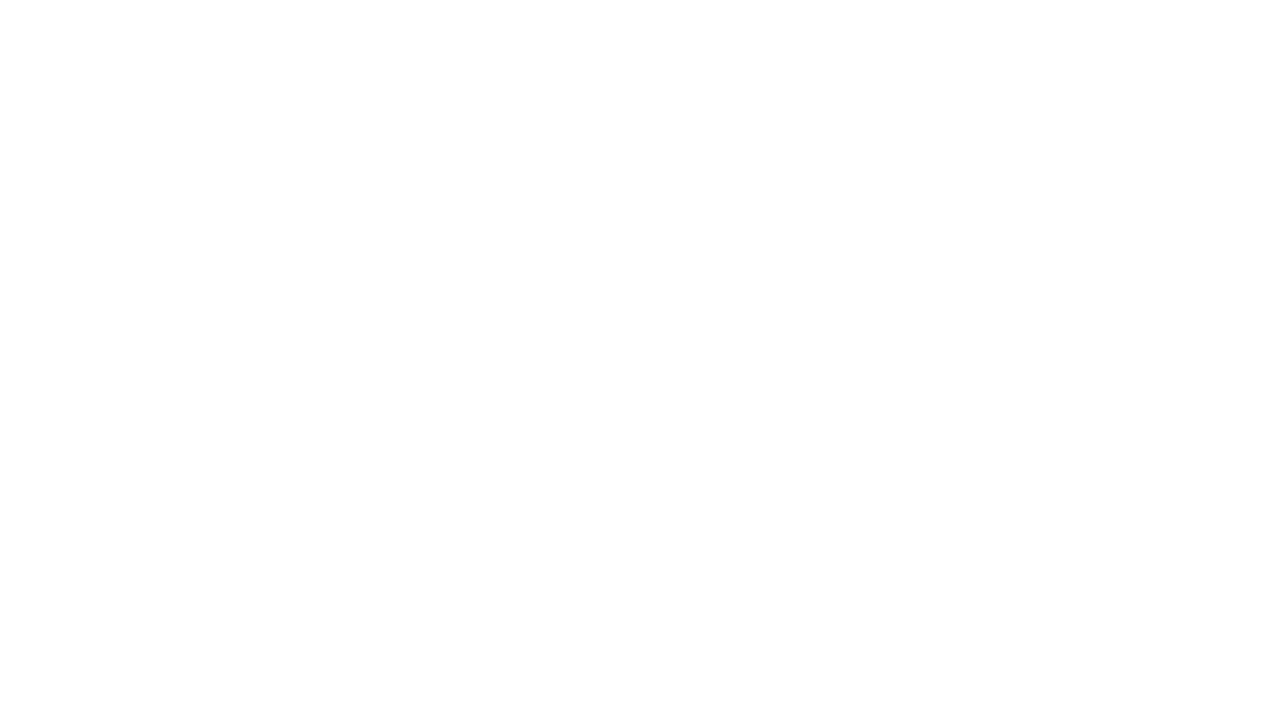
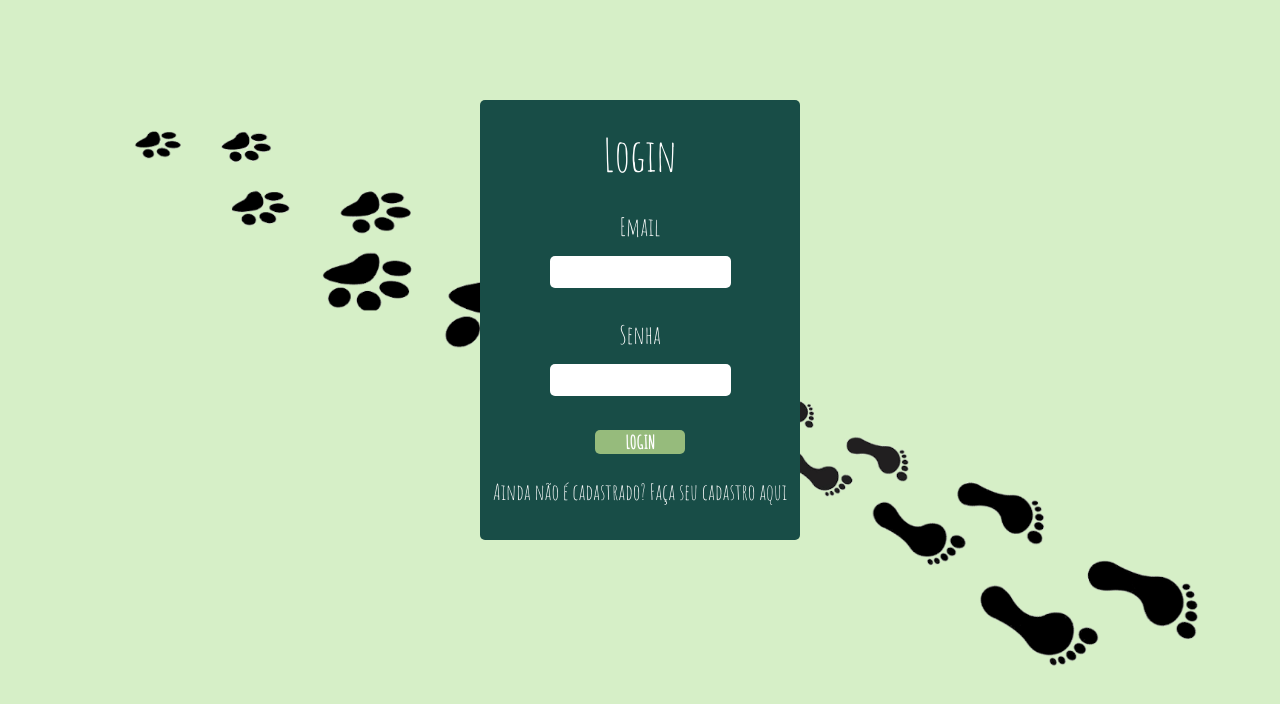
Before and after one commit to fernandochi/Adote_um_humano, a React (Create React App) app: page /login in a window 1280 px wide. Shown: the top 704 px of the page. Built offline with nearby package versions, Linux system fonts and the light colour scheme.

Commit message:
feat: Add Login route
feat: Add Login page and stilyzed it.

```diff
--- a/src/App.js
+++ b/src/App.js
@@ -1,5 +1,7 @@
-import { Route, Link, Switch } from "react-router-dom";
+import { Route, Switch } from "react-router-dom";
 import RegisterUser from "./pages/Register";
+import LoginUser from "./pages/Login";
+
 const App = () => {
   return (
     <>
@@ -8,6 +10,11 @@ const App = () => {
         <Route exact path="/">
           <h1>awasome app</h1>
         </Route>
+
+        <Route exact path="/login">
+          <LoginUser />
+        </Route>
+
         <Route path="/register">
           <RegisterUser />
         </Route>
--- a/src/pages/Login/index.js
+++ b/src/pages/Login/index.js
@@ -0,0 +1,56 @@
+import * as yup from "yup";
+import { yupResolver } from "@hookform/resolvers/yup";
+import { useForm } from "react-hook-form";
+import { useHistory } from "react-router-dom";
+import {
+  Container,
+  Title,
+  Form,
+  Label,
+  Input,
+  Errors,
+  Button,
+  Link,
+} from "./style";
+
+const LoginUser = () => {
+  const history = useHistory();
+  let schema = yup.object().shape({
+    email: yup.string().email("Email inválido").required("Campo obrigatório"),
+    password: yup
+      .string()
+      .min(6, "Campo com no mínimo 6 caracteres")
+      .required("Campo obrigatório"),
+  });
+
+  const { register, handleSubmit, errors } = useForm({
+    resolver: yupResolver(schema),
+  });
+
+  const handleForm = (data) => {
+    console.log(data);
+  };
+
+  return (
+    <Container>
+      <Form onSubmit={handleSubmit(handleForm)}>
+        <Title>Login</Title>
+
+        <Label htmlFor="email">Email</Label>
+        <Input name="email" ref={register} />
+        <Errors>{errors.email?.message}</Errors>
+
+        <Label htmlFor="password">Senha</Label>
+        <Input name="password" type="password" ref={register} />
+        <Errors>{errors.password?.message}</Errors>
+
+        <Button type="submit">Login</Button>
+        <Link onClick={() => history.push("/register")}>
+          Ainda não é cadastrado? Faça seu cadastro aqui
+        </Link>
+      </Form>
+    </Container>
+  );
+};
+
+export default LoginUser;
--- a/src/pages/Login/style.js
+++ b/src/pages/Login/style.js
@@ -0,0 +1,109 @@
+import styled from "styled-components";
+
+import BackgroundImage3 from "../../components/images/Background3.png";
+
+const Container = styled.div`
+  width: 100vw;
+  height: 100vh;
+  color: white;
+  background-image: url(${BackgroundImage3});
+  background-repeat: no-repeat;
+  background-size: cover;
+  background-position: center;
+  font-family: "Amatic SC", cursive;
+  @media (min-width: 768px) {
+    padding-top: 50px;
+  }
+
+  @media (min-width: 1100px) {
+    padding-top: 100px;
+  }
+
+  @media (min-width: 2000px) {
+    padding-top: 175px;
+  }
+`;
+
+const Title = styled.h1`
+  text-align: center;
+  font-size: 45px;
+  padding-bottom: 20px;
+`;
+
+const Form = styled.form`
+  background-color: #184d47;
+  display: flex;
+  flex-direction: column;
+  align-items: center;
+  justify-content: space-evenly;
+  width: 100%;
+  height: 100%;
+  padding: 15px 10px 10px 10px;
+  border-radius: 5px;
+
+  @media (min-width: 768px) {
+    margin: 0 auto;
+    min-width: 319px;
+    max-width: 30vw;
+    height: 65vh;
+  }
+
+  @media (min-width: 1100px) {
+    margin: 0 auto;
+    max-height: 55vh;
+    max-width: 25vw;
+  }
+`;
+
+const Label = styled.label`
+  font-size: 20px;
+  @media (min-width: 768px) {
+    font-size: 25px;
+  }
+`;
+
+const Input = styled.input`
+  border: none;
+  outline: none;
+  border-radius: 5px;
+  height: 30px;
+`;
+
+const Errors = styled.span`
+  font-size: 9px;
+  color: red;
+  font-weight: bolder;
+
+  @media (min-width: 700px) {
+    font-size: 14px;
+  }
+`;
+
+const Button = styled.button`
+  border: none;
+  outline: none;
+  border-radius: 5px;
+  height: 24px;
+  width: 90px;
+  font-family: "Amatic SC", cursive;
+  font-weight: bold;
+  font-size: 18px;
+  text-transform: uppercase;
+  color: white;
+  background-color: #96bb7c;
+  :hover {
+    background-color: #6c8759;
+    cursor: pointer;
+  }
+`;
+
+const Link = styled.span`
+  font-size: 22px;
+  margin: 10px 0;
+  :hover {
+    text-decoration: underline;
+    cursor: pointer;
+  }
+`;
+
+export { Container, Title, Form, Label, Input, Errors, Button, Link };
```
Also changed, not shown: 1 other file (tests, documents, lock files or other folders).
